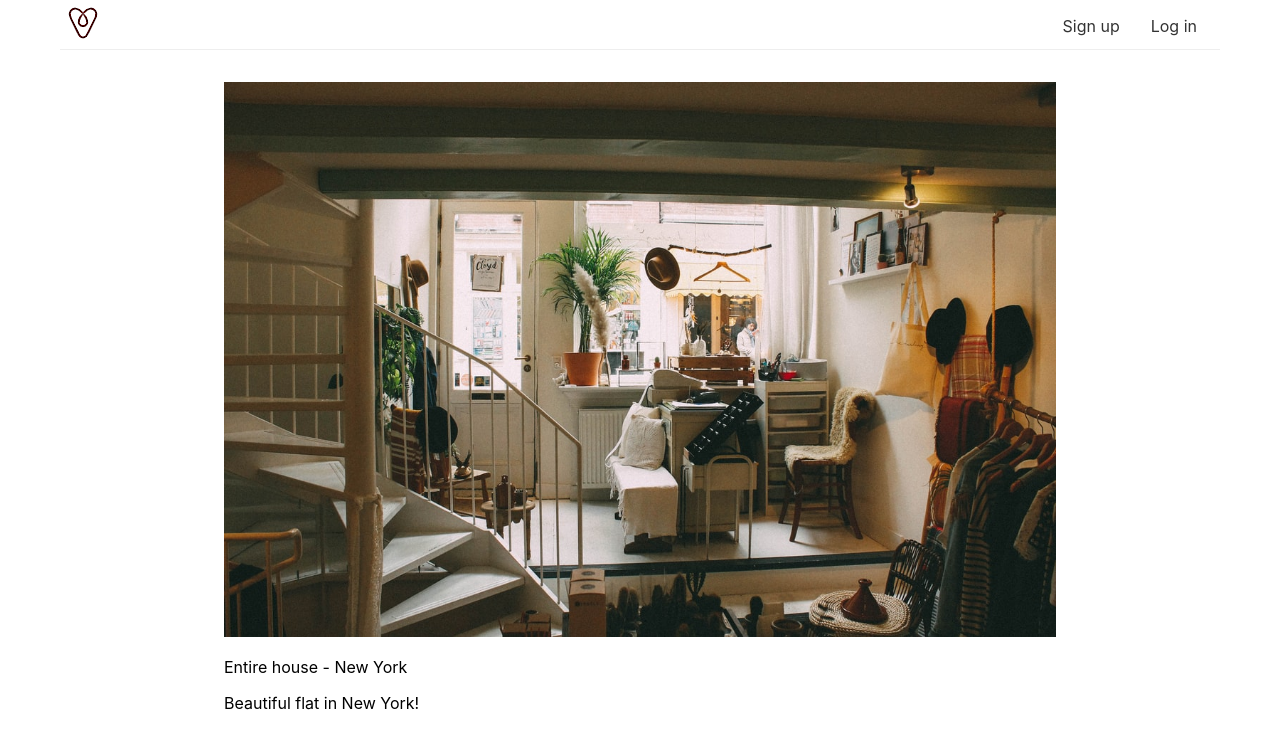
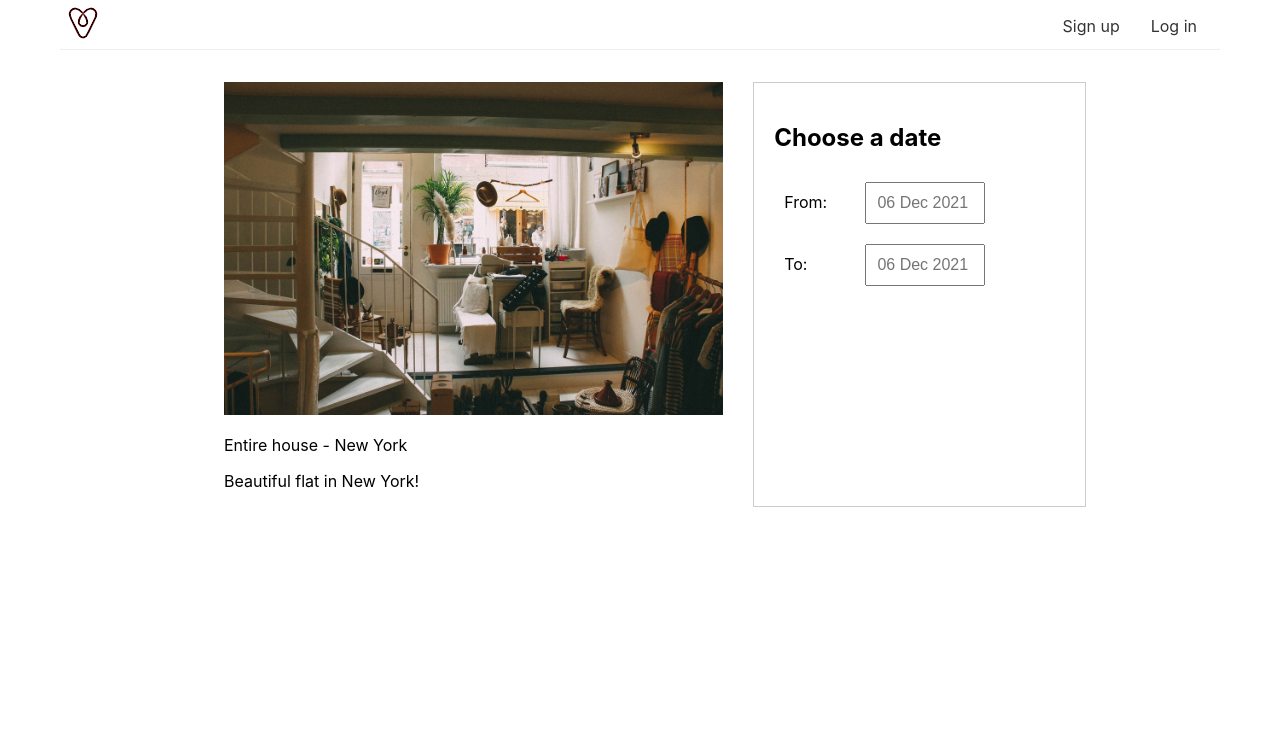
Before and after one commit to TiagoR79/airbnb_clone, a Next.js app: page /houses/1 in a window 1280 px wide. Shown: the top 748 px of the page. Built offline with nearby package versions, Linux system fonts and the light colour scheme.

Commit message:
date-picker

```diff
--- /dev/null
+++ b/components/DatePickerInput.js
@@ -0,0 +1,85 @@
+import DayPickerInput from "react-day-picker/DayPickerInput"
+import 'react-day-picker/lib/style.css'
+import dateFnsFormat from "date-fns/format"
+import dateFnsParse from "date-fns/parse"
+import { DateUtils } from "react-day-picker"
+import { useState } from 'react'
+
+const parseDate = (str, format, locale) => {
+	const parsed = dateFnsParse(str, format, new Date(), { locale })
+	return DateUtils.isDate(parsed) ? parsed : null
+}
+const formatDate = (date, format, locale) => {
+	dateFnsFormat(date, format, { locale })
+}
+
+const format = 'dd MMM yyyy'
+
+export default function DateRangePicker() {
+	const [startDate, setStartDate] = useState(new Date())
+	const [endDate, setEndDate] = useState(new Date())
+
+	return (
+		<div className="date-range-picker-container">
+			<div>
+				<label>From:</label>
+				<DayPickerInput
+					formatDate = {formatDate}
+					format = {format}
+					parseDate = {parseDate}
+					placeholder = {`${dateFnsFormat(new Date(), format)}`}
+					dayPickerProps = {{
+						modifiers: {
+							disable: {
+								before: new Date()
+							}
+						}
+					}}
+					onDayChange={(day) => {
+						setStartDate(day)
+					}}
+				/>
+			</div>
+			<div>
+				<label>To:</label>
+				<DayPickerInput
+					formatDate = {formatDate}
+					format = {format}
+					parseDate = {parseDate}
+					placeholder = {`${dateFnsFormat(new Date(), format)}`}
+					dayPickerProps={{
+						modifiers: {
+							disable: {
+								before: new Date()
+							}
+						}
+					}}
+					onDayChange={(day) => {
+						setEndDate(day)
+					}}
+				/>
+			</div>
+			<style jsx>
+				{`
+					.date-range-picker-container div{
+						display: grid;
+						grid-template-columns: 30% 70%;
+						padding: 10px;
+					}
+					label {
+						padding-top: 10px;
+					}
+				`}
+			</style>
+			<style jsx global>
+				{`
+					.DayPickerInput input {
+						width: 120px;
+						padding: 10px;
+						font-size: 16px;
+					}
+				`}
+			</style>
+		</div>
+	)
+}
--- a/components/Header.js
+++ b/components/Header.js
@@ -24,7 +24,8 @@ export default function Header(props) {
 				</ul>
 			</nav>
 
-			<style jsx>{`
+			<style jsx>
+				{`
 					ul {
 						margin: 0;
 						padding: 0;
@@ -58,7 +59,8 @@ export default function Header(props) {
 					ul {
 						float: right;
 					}
-			`}</style>
+				`}
+			</style>
 		</div>
 	)
 }
--- a/components/Layout.js
+++ b/components/Layout.js
@@ -5,7 +5,8 @@ export default function Layout(props) {
 		<div>
 			<Header/>
 			<main>{props.content}</main>
-			<style jsx>{`
+			<style jsx>
+				{`
 					main {
 						position: relative;
 						max-width: 56em;
@@ -14,7 +15,8 @@ export default function Layout(props) {
 						margin: 0 auto;
 						box-sizing: border-box;
 					}
-			`}</style>
+				`}
+			</style>
 		</div>
 	)
 }
--- a/package.json
+++ b/package.json
@@ -8,8 +8,10 @@
     "lint": "next lint"
   },
   "dependencies": {
-    "next": "12.0.4",
+    "date-fns": "^2.27.0",
+    "next": "^12.0.7",
     "react": "17.0.2",
+    "react-day-picker": "^7.4.10",
     "react-dom": "17.0.2"
   },
   "devDependencies": {
--- a/pages/houses/[id].js
+++ b/pages/houses/[id].js
@@ -2,18 +2,41 @@ import houses from '../../houses.js'
 
 import Head from 'next/head'
 import Layout from '../../components/Layout.js'
+import DateRangePicker from '../../components/DatePickerInput.js'
 
 export default function House(props) {
 	const content = (
 		<div>
+			<div className="container">
 				<Head>
 					<title>{props.house.title}</title>
 				</Head>
+				<article>
 					<img src={props.house.picture} width="100%" alt="House picture" />
 					<p>
 						{props.house.type} - {props.house.town}
 					</p>
 					<p>{props.house.title}</p>
+				</article>
+				<aside>
+					<h2>Choose a date</h2>
+					<DateRangePicker />
+				</aside>
+
+				<style jsx>
+					{`
+						.container {
+							display: grid;
+							grid-template-columns: 60% 40%;
+							grid-gap: 30px;
+						}
+						aside {
+							border : 1px solid #ccc;
+							padding: 20px;
+						}
+					`}
+				</style>
+			</div>
 		</div>
 	)
 
--- a/pages/index.js
+++ b/pages/index.js
@@ -16,14 +16,16 @@ const content = (
 			})}
 		</div>
 
-		<style jsx>{`
+		<style jsx>
+			{`
 				.houses {
 				display: grid;
 				grid-template-columns: 49% 49%;
 				grid-template-rows: 300px 300px;
 				grid-gap: 2%;
 				}
-		`}</style>
+			`}
+		</style>
 	</div>
 )
 
```
Also changed, not shown: 2 other files (tests, documents, lock files or other folders). Lines whose indentation alone changed are shown as unchanged.
